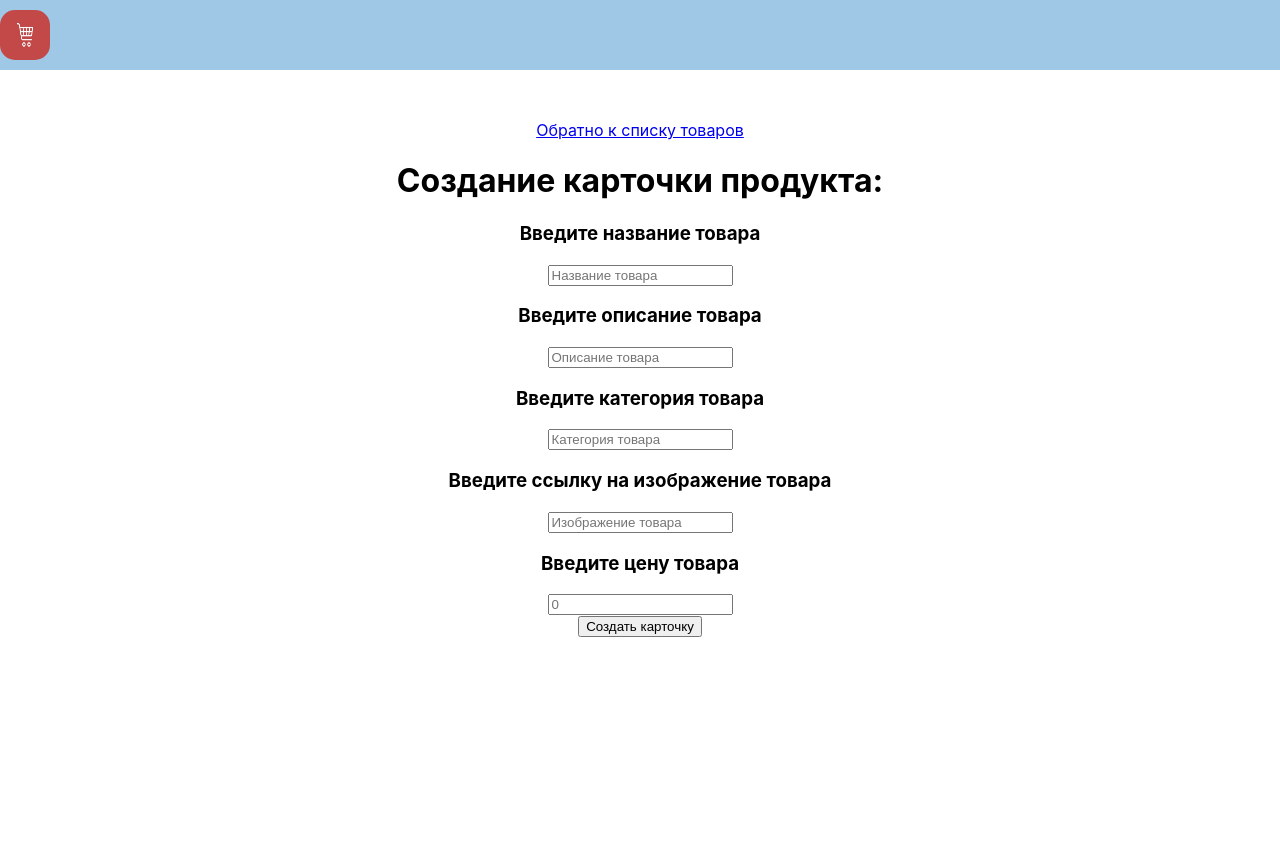
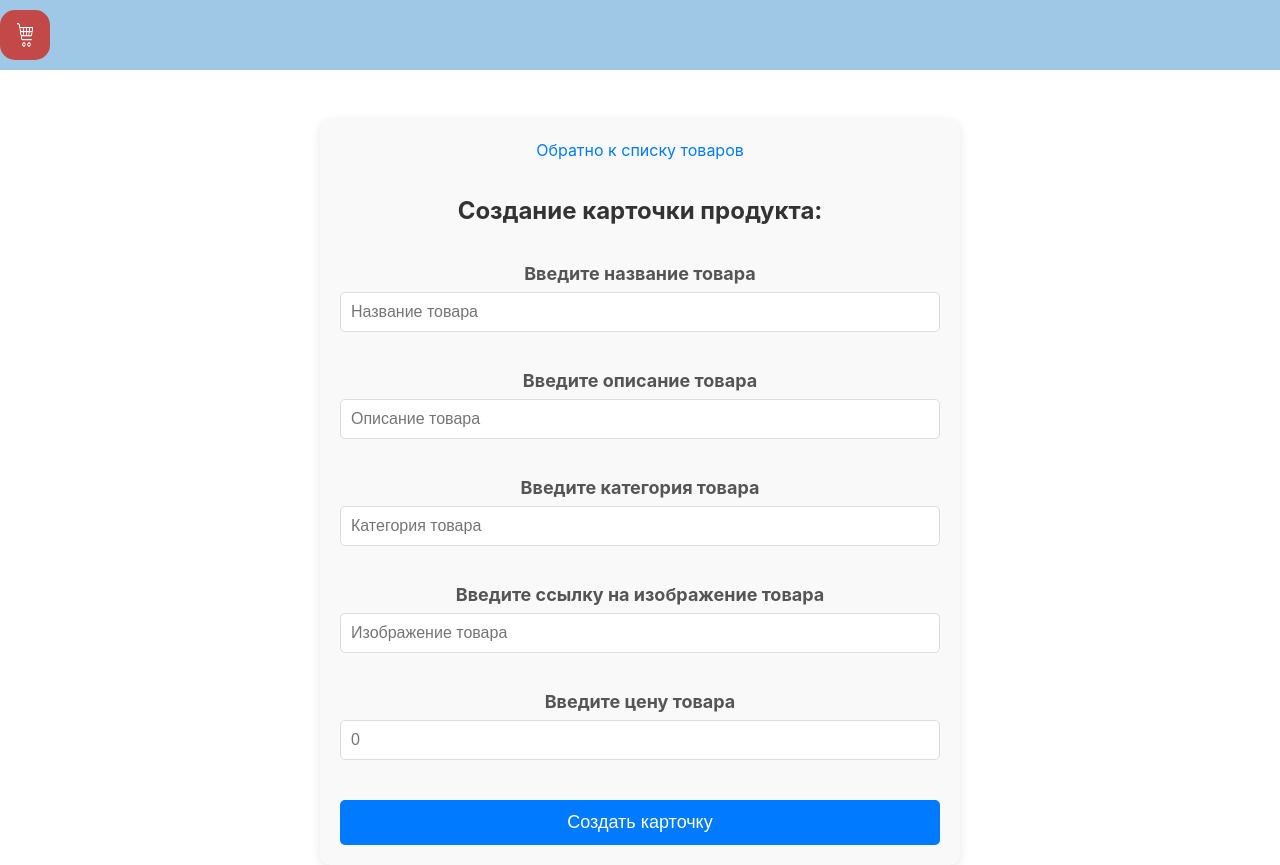
Before and after one commit to dsfghj228/AlphaTestTask, a React (Create React App) app: page /create-product in a window 1280 px wide. Shown: the top 865 px of the page. Before the commit the page ends 800 px from the top, so only its background shows below. Built offline with nearby package versions, Linux system fonts and the light colour scheme.

Commit message:
Solved problems

```diff
--- a/src/Components/ProductCart.tsx
+++ b/src/Components/ProductCart.tsx
@@ -34,7 +34,7 @@ const ProductCart = React.memo(({ id, title, image, isFavorite, handleDelete}: P
           className={s.like_btn}
           onClick={(e) => handleLike(e)}
         >
-          {isFavorite ? <FaHeart /> : <FaRegHeart />}
+          {isFavorite ? "❤" : "♡" }
         </button>
       </div>
       <p className={s.title}>{title}</p>
--- a/src/Pages/CreateProductPage.tsx
+++ b/src/Pages/CreateProductPage.tsx
@@ -2,6 +2,7 @@ import React, { useState } from 'react'
 import { useDispatch } from 'react-redux';
 import { Link, useNavigate } from 'react-router-dom';
 import { createProduct } from '../Redux/ProductsSlice';
+import s from "../Styles/Pages/CreateProductPage.module.css";
 
 type Props = {}
 
@@ -36,38 +37,38 @@ const CreateProductPage = (props: Props) => {
     }
 
   return (
-    <div>
+    <div className={s.createCart_box}>
         <Link to={"/products"}>Обратно к списку товаров</Link>
-        <h1>Создание карточки продукта:</h1>
-        <div>
+        <h1 className={s.article}>Создание карточки продукта:</h1>
+        <div className={s.wrapp}>
             <h3>Введите название товара</h3>
             <input type='text'
                     placeholder='Название товара'
                     value={title}
                     onChange={(e) => setTitle(e.target.value)} />
         </div>
-        <div>
+        <div className={s.wrapp}>
             <h3>Введите описание товара</h3>
             <input type='text'
                     placeholder='Описание товара'
                     value={description}
                     onChange={(e) => setDescription(e.target.value)} />
         </div>
-        <div>
+        <div className={s.wrapp}>
             <h3>Введите категория товара</h3>
             <input type='text'
                     placeholder='Категория товара'
                     value={category}
                     onChange={(e) => setCategory(e.target.value)} />
         </div>
-        <div>
+        <div className={s.wrapp}>
             <h3>Введите ссылку на изображение товара</h3>
             <input type='text'
                     placeholder='Изображение товара'
                     value={imageUrl}
                     onChange={(e) => setImageUrl(e.target.value)} />
         </div>
-        <div>
+        <div className={s.wrapp}>
             <h3>Введите цену товара</h3>
             <input type='number'
                     placeholder='0'
@@ -81,7 +82,7 @@ const CreateProductPage = (props: Props) => {
                         }
                     }} />
         </div>
-        <button onClick={() => createProductCart()}>Создать карточку</button>
+        <button className={s.post_btn} onClick={() => createProductCart()}>Создать карточку</button>
     </div>
   )
 }
--- a/src/Pages/ProductPage.tsx
+++ b/src/Pages/ProductPage.tsx
@@ -1,25 +1,24 @@
 import React, { useEffect, useState } from 'react'
 import { Link, useParams } from 'react-router-dom'
 import { ProductsState } from '../interfaces';
-import { getProductById } from '../api';
 import s from "../Styles/Pages/ProductPage.module.css";
+import { useSelector } from 'react-redux';
+import { getProductById } from '../Redux/ProductsSlice';
 
 
 const ProductPage = () => {
     const { id } = useParams();
     const [ isLoading, setIsLoading ] = useState<boolean>(false);
     const [ product, setProduct ] = useState<ProductsState | null>();
+    const data = useSelector(getProductById(Number(id)));
 
     useEffect(() => {
-        const fetchData = async () => {
-            setIsLoading(true);
-            const data = await getProductById(Number(id));
-            setProduct(data);
-            setIsLoading(false)
+        setIsLoading(true);
+        if (data) {
+        setProduct(data);
         }
-
-        fetchData();
-    }, [])
+        setIsLoading(false);
+    }, [data]);
 
   return (
     <div className={s.container}>
--- a/src/Redux/ProductsSlice.ts
+++ b/src/Redux/ProductsSlice.ts
@@ -30,5 +30,8 @@ export const productsSlice = createSlice({
 
 export const { addProducts, resetState, toggleFavorite, removeProduct, createProduct} = productsSlice.actions;
 
+export const getProductById = (id: number) => (state: { products: ProductsState[] }) => {
+  return state.products.find(product => product.id === id);
+};
 
 export default productsSlice.reducer
--- a/src/Styles/Components/ProductCart.module.css
+++ b/src/Styles/Components/ProductCart.module.css
@@ -32,8 +32,8 @@
 }
 
 .del_btn, .like_btn {
-    width: 60px;
-    height: 60px;
+    width: 80px;
+    height: 80px;
     border: none;
     background-color: transparent;
 }
--- /dev/null
+++ b/src/Styles/Pages/CreateProductPage.module.css
@@ -0,0 +1,72 @@
+.createCart_box {
+    display: flex;
+    flex-direction: column;
+    align-items: center;
+    padding: 20px;
+    max-width: 600px;
+    margin: 0 auto;
+    background-color: #f9f9f9;
+    border-radius: 10px;
+    box-shadow: 0 2px 10px rgba(0, 0, 0, 0.1);
+  }
+
+  .article {
+    font-size: 24px;
+    margin-bottom: 20px;
+    color: #333;
+  }
+
+  .wrapp {
+    margin-bottom: 20px;
+    width: 100%;
+  }
+
+  .wrapp h3 {
+    margin-bottom: 8px;
+    font-size: 18px;
+    color: #555;
+  }
+
+  .wrapp input {
+    width: 100%;
+    padding: 10px;
+    font-size: 16px;
+    border: 1px solid #ddd;
+    border-radius: 5px;
+    background-color: #fff;
+    box-sizing: border-box;
+  }
+
+  .wrapp input:focus {
+    outline: none;
+    border-color: #007bff;
+  }
+
+  .post_btn {
+    padding: 12px 20px;
+    font-size: 18px;
+    color: #fff;
+    background-color: #007bff;
+    border: none;
+    border-radius: 5px;
+    cursor: pointer;
+    transition: background-color 0.3s ease;
+    width: 100%;
+    margin-top: 20px;
+  }
+
+  .post_btn:hover {
+    background-color: #0056b3;
+  }
+
+  .post_btn:disabled {
+    background-color: #ccc;
+    cursor: not-allowed;
+  }
+
+  a {
+    text-decoration: none;
+    color: #007bff;
+    margin-bottom: 20px;
+    font-size: 16px;
+  }
```
